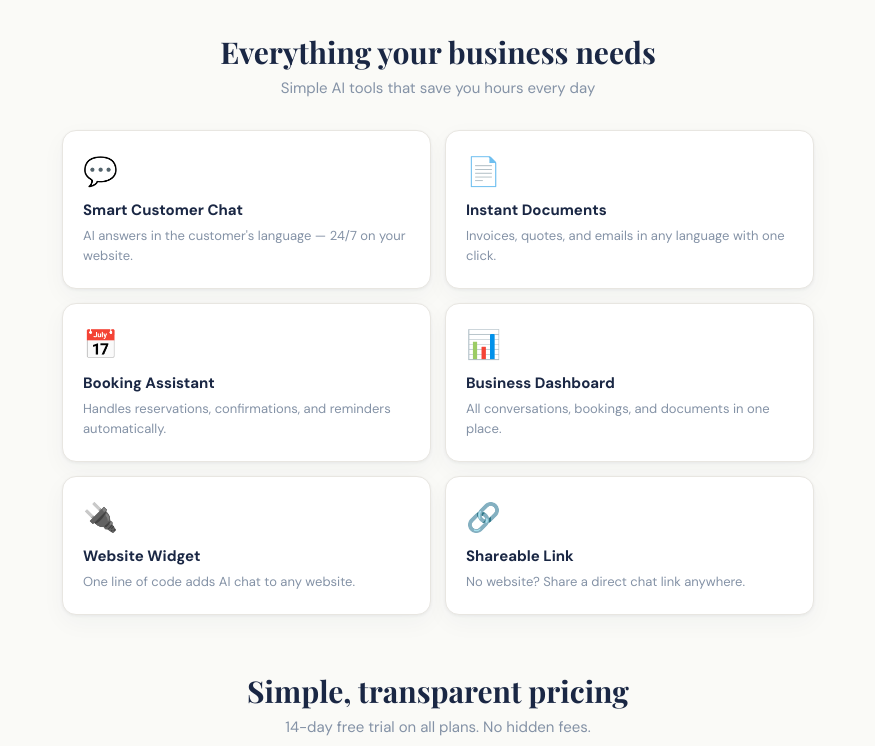
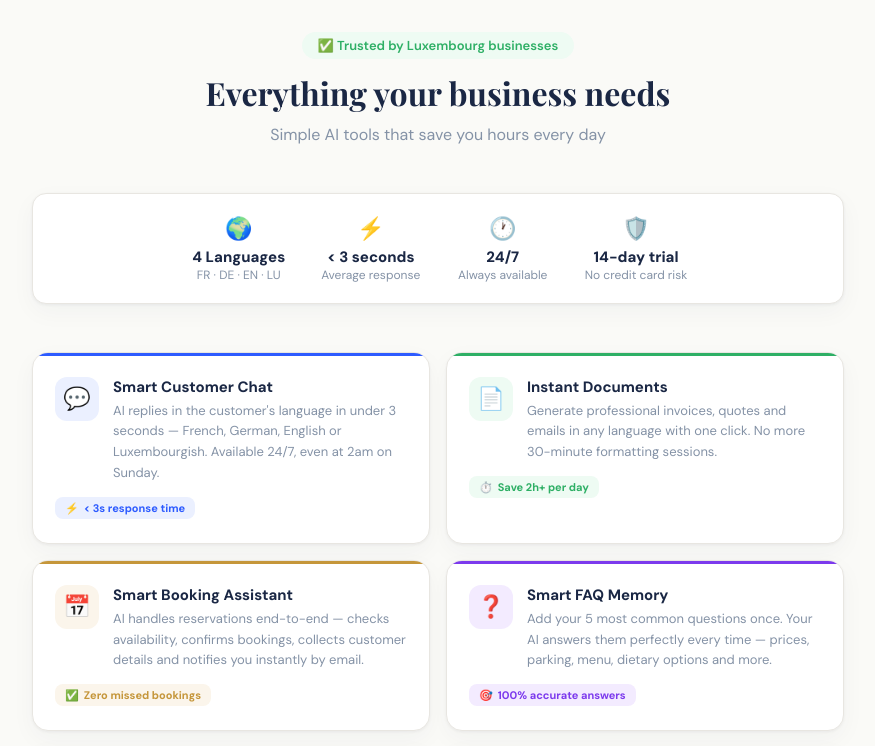
Before and after one commit to Smo-mo/luxreplier, a React (Vite) app in the folder luxreplier-project/: page / in a window 1280 px wide. Shown: the part 680-1426 px from the top of the page, without its empty margins (202-1077 px from the left). Built offline with nearby package versions, Linux system fonts and the light colour scheme.

Commit message:
Add files via upload

```diff
--- a/luxreplier-project/src/App.jsx
+++ b/luxreplier-project/src/App.jsx
@@ -239,12 +239,12 @@ CRITICAL RULES:
   };
   const tx = texts[lang] || texts.en;
   const feats = [
-    { icon: "💬", t: "Smart Customer Chat", d: "AI answers in the customer's language — 24/7 on your website." },
-    { icon: "📄", t: "Instant Documents", d: "Invoices, quotes, and emails in any language with one click." },
-    { icon: "📅", t: "Booking Assistant", d: "Handles reservations, confirmations, and reminders automatically." },
-    { icon: "📊", t: "Business Dashboard", d: "All conversations, bookings, and documents in one place." },
-    { icon: "🔌", t: "Website Widget", d: "One line of code adds AI chat to any website." },
-    { icon: "🔗", t: "Shareable Link", d: "No website? Share a direct chat link anywhere." },
+    { icon: "💬", color: "#EBF0FF", iconBg: "#2D5BFF", t: "Smart Customer Chat", d: "AI replies in the customer's language in under 3 seconds — French, German, English or Luxembourgish. Available 24/7, even at 2am on Sunday.", stat: "< 3s response time", statIcon: "⚡" },
+    { icon: "📄", color: "#EEFBF3", iconBg: "#2EAF65", t: "Instant Documents", d: "Generate professional invoices, quotes and emails in any language with one click. No more 30-minute formatting sessions.", stat: "Save 2h+ per day", statIcon: "⏱️" },
+    { icon: "📅", color: "#FBF5EB", iconBg: "#C5963A", t: "Smart Booking Assistant", d: "AI handles reservations end-to-end — checks availability, confirms bookings, collects customer details and notifies you instantly by email.", stat: "Zero missed bookings", statIcon: "✅" },
+    { icon: "❓", color: "#F3EBFF", iconBg: "#7C3AED", t: "Smart FAQ Memory", d: "Add your 5 most common questions once. Your AI answers them perfectly every time — prices, parking, menu, dietary options and more.", stat: "100% accurate answers", statIcon: "🎯" },
+    { icon: "⭐", color: "#FFF8EB", iconBg: "#F59E0B", t: "Auto Google Reviews", d: "After every interaction, your AI automatically invites satisfied customers to leave a Google review. More 5-star reviews = more new clients.", stat: "More 5★ reviews", statIcon: "📈" },
+    { icon: "🔌", color: "#EBF0FF", iconBg: "#2D5BFF", t: "Website Widget & Link", d: "Add AI chat to your website with one line of code. No website? Share a direct link on Google Maps, Instagram or WhatsApp.", stat: "Works everywhere", statIcon: "🌍" },
   ];
   const plans = [
     { n: "Starter", p: "99", f: ["1 language", "AI customer chat", "50 documents/mo", "Smart FAQ (5 Q&As)", "Email support"], link: STRIPE_LINKS.starter },
@@ -339,17 +339,51 @@ CRITICAL RULES:
       </section>
 
       {/* Features */}
-      <section id="features" style={{ maxWidth: 800, margin: "0 auto", padding: "0 24px 56px" }}>
-        <h2 style={{ fontFamily: "var(--display)", fontSize: 30, fontWeight: 700, color: "var(--navy)", textAlign: "center", marginBottom: 6 }}>{tx.ft}</h2>
-        <p style={{ textAlign: "center", color: "var(--muted)", fontSize: 15, marginBottom: 32 }}>{tx.fs}</p>
-        <div className="m-stack" style={{ display: "grid", gridTemplateColumns: "1fr 1fr", gap: 14 }}>
-          {feats.map((f, i) => (
-            <div key={i} className="card" style={{ padding: "22px 20px" }}>
-              <div style={{ fontSize: 28, marginBottom: 10 }}>{f.icon}</div>
-              <h3 style={{ fontSize: 15, fontWeight: 700, color: "var(--navy)", marginBottom: 6 }}>{f.t}</h3>
-              <p style={{ fontSize: 13, color: "var(--muted)", lineHeight: 1.55 }}>{f.d}</p>
+      <section id="features" style={{ maxWidth: 860, margin: "0 auto", padding: "0 24px 64px" }}>
+        <div style={{ textAlign: "center", marginBottom: 48 }}>
+          <div style={{ display: "inline-block", padding: "5px 16px", borderRadius: 20, background: "var(--green-soft)", color: "var(--green)", fontSize: 13, fontWeight: 600, marginBottom: 12 }}>✅ Trusted by Luxembourg businesses</div>
+          <h2 style={{ fontFamily: "var(--display)", fontSize: 32, fontWeight: 700, color: "var(--navy)", marginBottom: 10 }}>{tx.ft}</h2>
+          <p style={{ color: "var(--muted)", fontSize: 16, maxWidth: 520, margin: "0 auto" }}>{tx.fs}</p>
+        </div>
+
+        {/* Trust bar */}
+        <div style={{ display: "flex", justifyContent: "center", gap: 32, flexWrap: "wrap", marginBottom: 48, padding: "20px 24px", background: "white", borderRadius: 14, border: "1px solid var(--border)", boxShadow: "var(--shadow)" }}>
+          {[{ n: "4 Languages", d: "FR · DE · EN · LU", icon: "🌍" }, { n: "< 3 seconds", d: "Average response", icon: "⚡" }, { n: "24/7", d: "Always available", icon: "🕐" }, { n: "14-day trial", d: "No credit card risk", icon: "🛡️" }].map((s, i) => (
+            <div key={i} style={{ textAlign: "center", minWidth: 100 }}>
+              <div style={{ fontSize: 22, marginBottom: 4 }}>{s.icon}</div>
+              <div style={{ fontSize: 15, fontWeight: 800, color: "var(--navy)" }}>{s.n}</div>
+              <div style={{ fontSize: 12, color: "var(--muted)" }}>{s.d}</div>
             </div>
           ))}
+        </div>
+
+        <div className="m-stack" style={{ display: "grid", gridTemplateColumns: "1fr 1fr", gap: 16 }}>
+          {feats.map((f, i) => (
+            <div key={i} style={{ background: "white", borderRadius: 16, border: "1px solid var(--border)", padding: "24px 22px", boxShadow: "var(--shadow)", transition: "all .2s", position: "relative", overflow: "hidden" }}>
+              {/* Color accent top bar */}
+              <div style={{ position: "absolute", top: 0, left: 0, right: 0, height: 3, background: f.iconBg, borderRadius: "16px 16px 0 0" }} />
+              <div style={{ display: "flex", alignItems: "flex-start", gap: 14, marginBottom: 12 }}>
+                <div style={{ width: 44, height: 44, borderRadius: 12, background: f.color, display: "flex", alignItems: "center", justifyContent: "center", fontSize: 22, flexShrink: 0 }}>{f.icon}</div>
+                <div>
+                  <h3 style={{ fontSize: 15, fontWeight: 700, color: "var(--navy)", marginBottom: 4 }}>{f.t}</h3>
+                  <p style={{ fontSize: 13, color: "var(--muted)", lineHeight: 1.6, margin: 0 }}>{f.d}</p>
+                </div>
+              </div>
+              {/* Stat badge */}
+              <div style={{ display: "inline-flex", alignItems: "center", gap: 5, padding: "4px 10px", borderRadius: 8, background: f.color, fontSize: 11, fontWeight: 700, color: f.iconBg }}>
+                <span>{f.statIcon}</span>{f.stat}
+              </div>
+            </div>
+          ))}
+        </div>
+
+        {/* Social proof bar */}
+        <div style={{ marginTop: 40, padding: "24px 28px", background: "linear-gradient(135deg, var(--navy), #2A4470)", borderRadius: 16, display: "flex", alignItems: "center", justifyContent: "space-between", flexWrap: "wrap", gap: 16 }}>
+          <div>
+            <div style={{ fontSize: 16, fontWeight: 700, color: "white", marginBottom: 4 }}>🇱🇺 Built specifically for Luxembourg</div>
+            <div style={{ fontSize: 13, color: "rgba(255,255,255,0.7)" }}>The only AI assistant that speaks all 4 languages of Luxembourg — French, German, English and Lëtzebuergesch.</div>
+          </div>
+          <button className="btn" style={{ background: "white", color: "var(--navy)", fontWeight: 700, whiteSpace: "nowrap", flexShrink: 0 }} onClick={() => scrollTo("pricing")}>See Pricing →</button>
         </div>
       </section>
 
```
